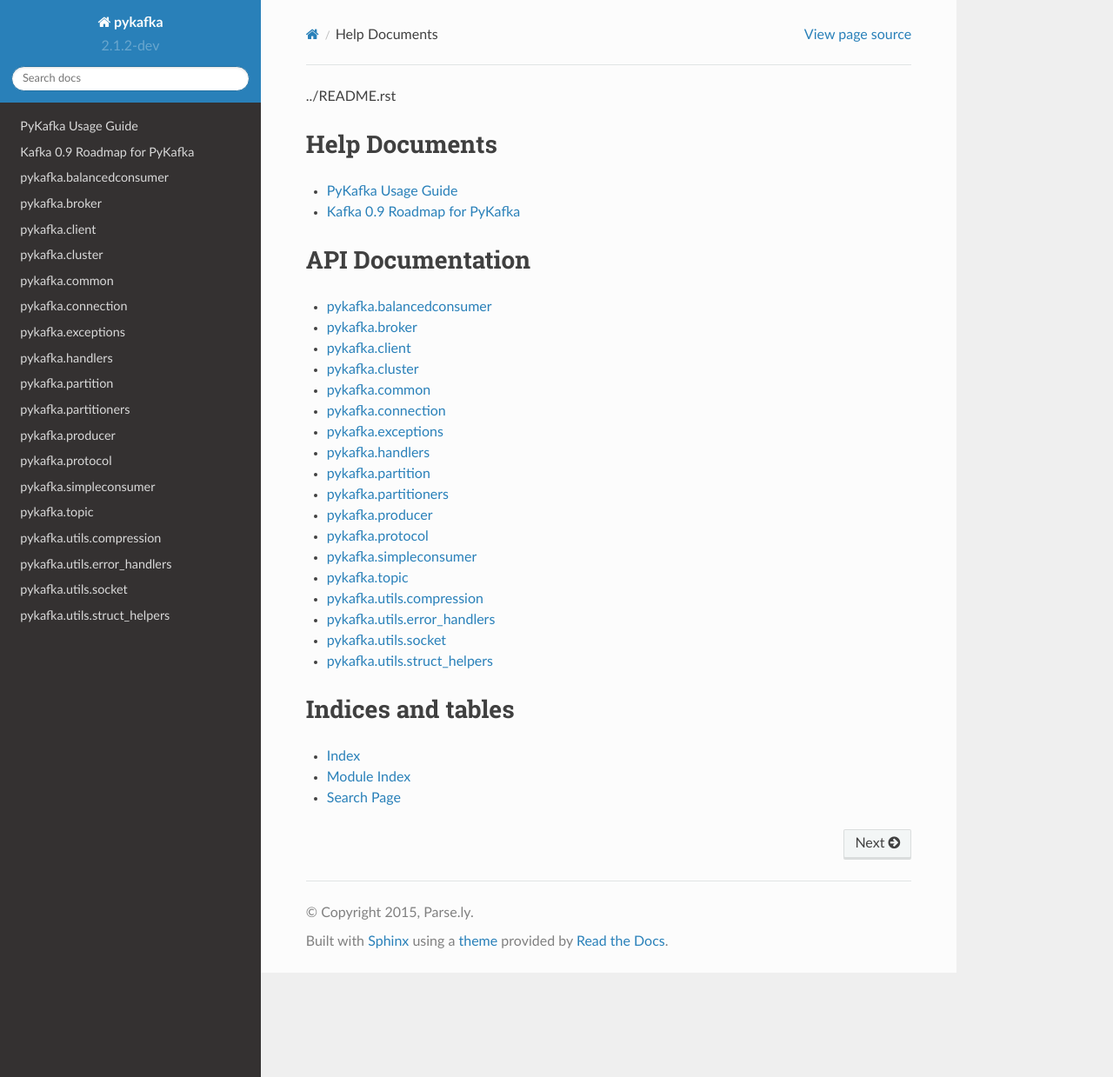
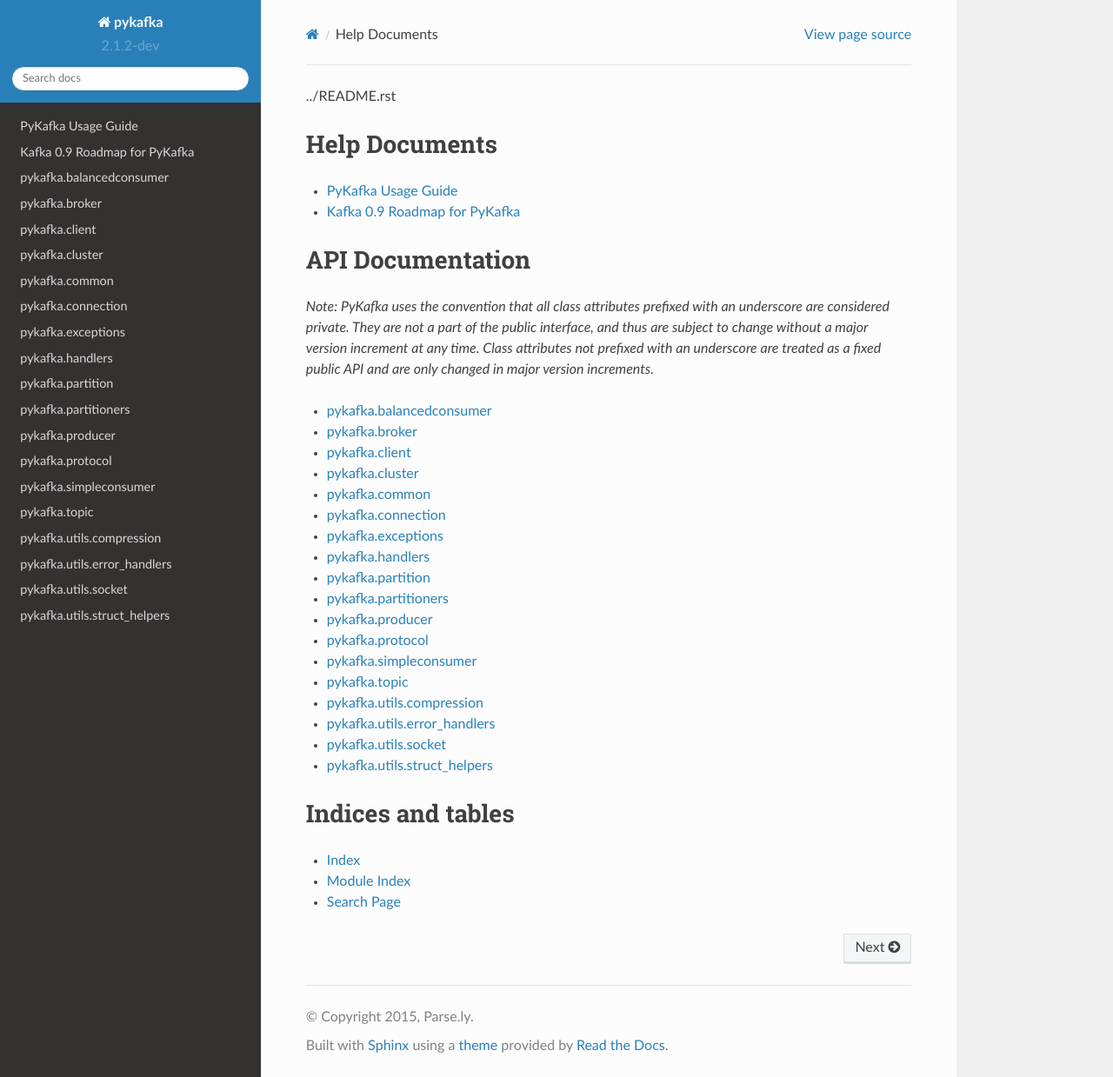
Before and after one commit to Parsely/pykafka, a Sphinx documentation site: the page built from doc/index.rst, in a window 1280 px wide and 1239 px high. Shown: the whole window at 87% size. Built offline with Sphinx 7.4.7 and the Read the Docs theme 2.0.0, drawn with Linux system fonts in a browser that asks for light colours.

Commit message:
added underscore note to docs index

```diff
--- a/doc/index.rst
+++ b/doc/index.rst
@@ -14,6 +14,12 @@
 API Documentation
 *****************
 
+*Note: PyKafka uses the convention that all class attributes prefixed with an
+underscore are considered private. They are not a part of the public interface,
+and thus are subject to change without a major version increment at any time.
+Class attributes not prefixed with an underscore are treated as a fixed public
+API and are only changed in major version increments.*
+
 .. toctree::
     :maxdepth: 2
     :glob:
```
